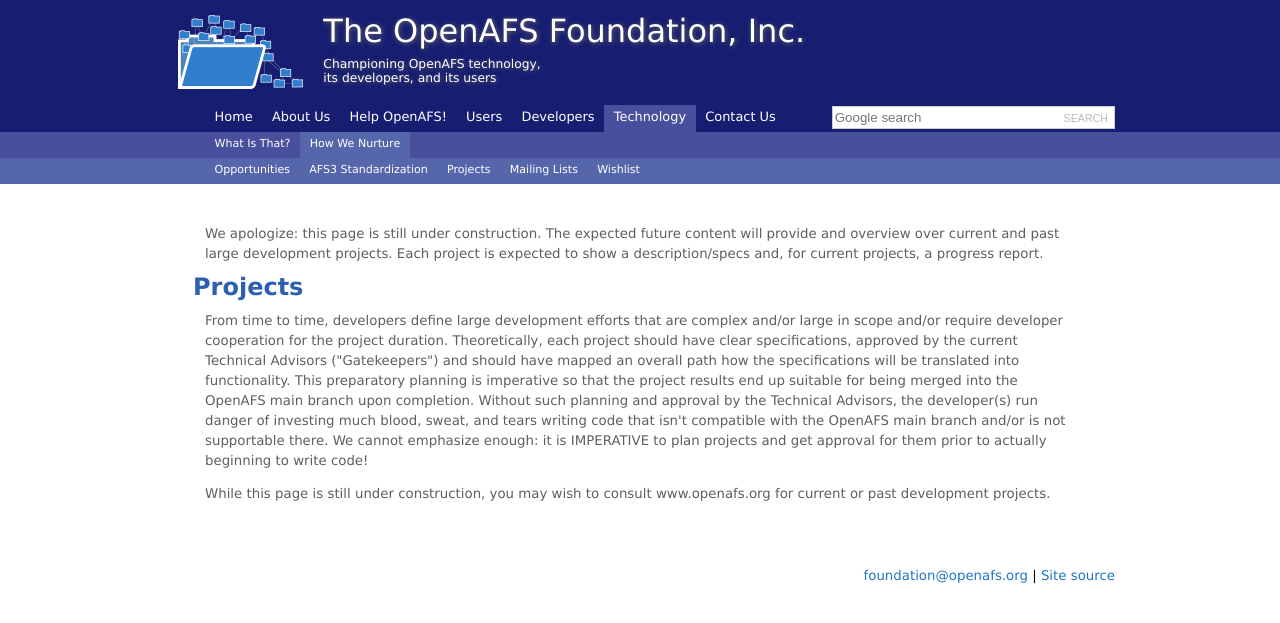
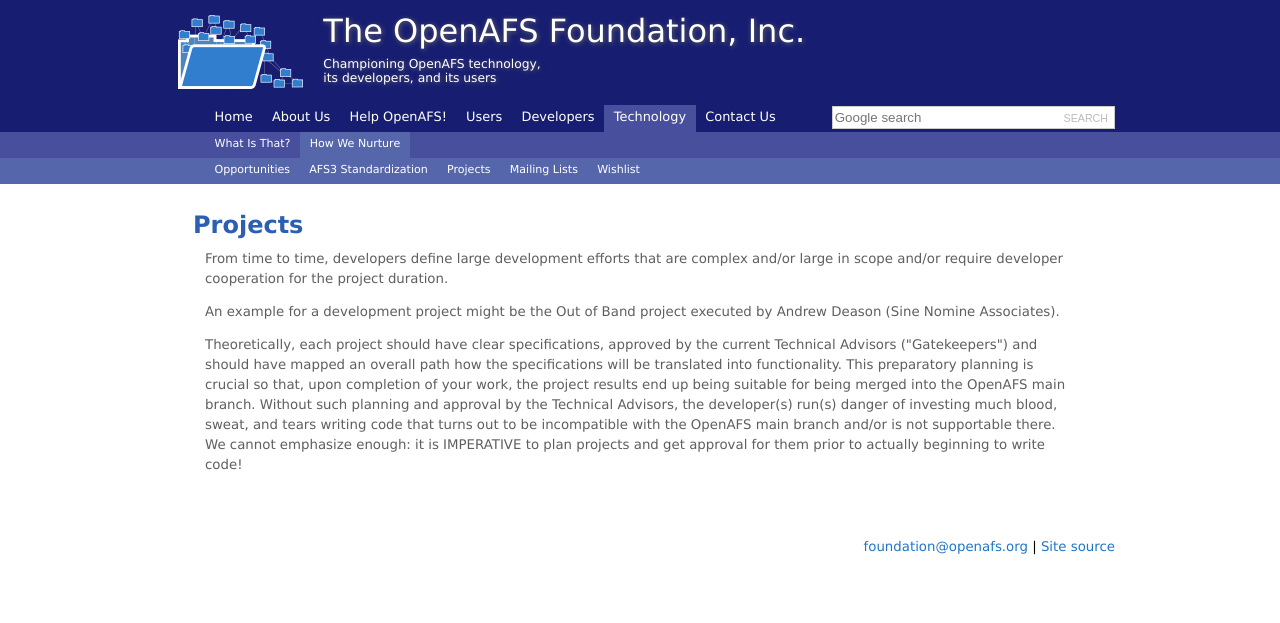
Before and after one commit to openafsfoundation/openafsfoundation.org, a Jekyll site: the page built from tech/projects/index.md, in a window 1280 px wide. Shown: the top 623 px of the page. Built offline with Jekyll 4.4.1, drawn with Linux system fonts in a browser that asks for light colours.

Commit message:
Update index.md

```diff
--- a/tech/projects/index.md
+++ b/tech/projects/index.md
@@ -3,10 +3,11 @@
 nav: [tech,how]
 ---
 
-We apologize: this page is still under construction.  The expected future content will provide and overview over current and past large development projects.  Each project is expected to show a description/specs and, for current projects, a progress report.
 
 ## Projects ##
 
-From time to time, developers define large development efforts that are complex and/or large in scope and/or require developer cooperation for the project duration.  Theoretically, each project should have clear specifications, approved by the current Technical Advisors ("Gatekeepers") and should have mapped an overall path how the specifications will be translated into functionality.  This preparatory planning is imperative so that the project results end up suitable for being merged into the OpenAFS main branch upon completion.  Without such planning and approval by the Technical Advisors, the developer(s) run danger of investing much blood, sweat, and tears writing code that isn't compatible with the OpenAFS main branch and/or is not supportable there.  We cannot emphasize enough: it is IMPERATIVE to plan projects and get approval for them prior to actually beginning to write code!
+From time to time, developers define large development efforts that are complex and/or large in scope and/or require developer cooperation for the project duration.
 
-While this page is still under construction, you may wish to consult www.openafs.org for current or past development projects.
+An example for a development project might be the Out of Band project executed by Andrew Deason (Sine Nomine Associates).
+
+Theoretically, each project should have clear specifications, approved by the current Technical Advisors ("Gatekeepers") and should have mapped an overall path how the specifications will be translated into functionality.  This preparatory planning is crucial so that, upon completion of your work, the project results end up being suitable for being merged into the OpenAFS main branch.  Without such planning and approval by the Technical Advisors, the developer(s) run(s) danger of investing much blood, sweat, and tears writing code that turns out to be incompatible with the OpenAFS main branch and/or is not supportable there.  We cannot emphasize enough: it is IMPERATIVE to plan projects and get approval for them prior to actually beginning to write code!
```
